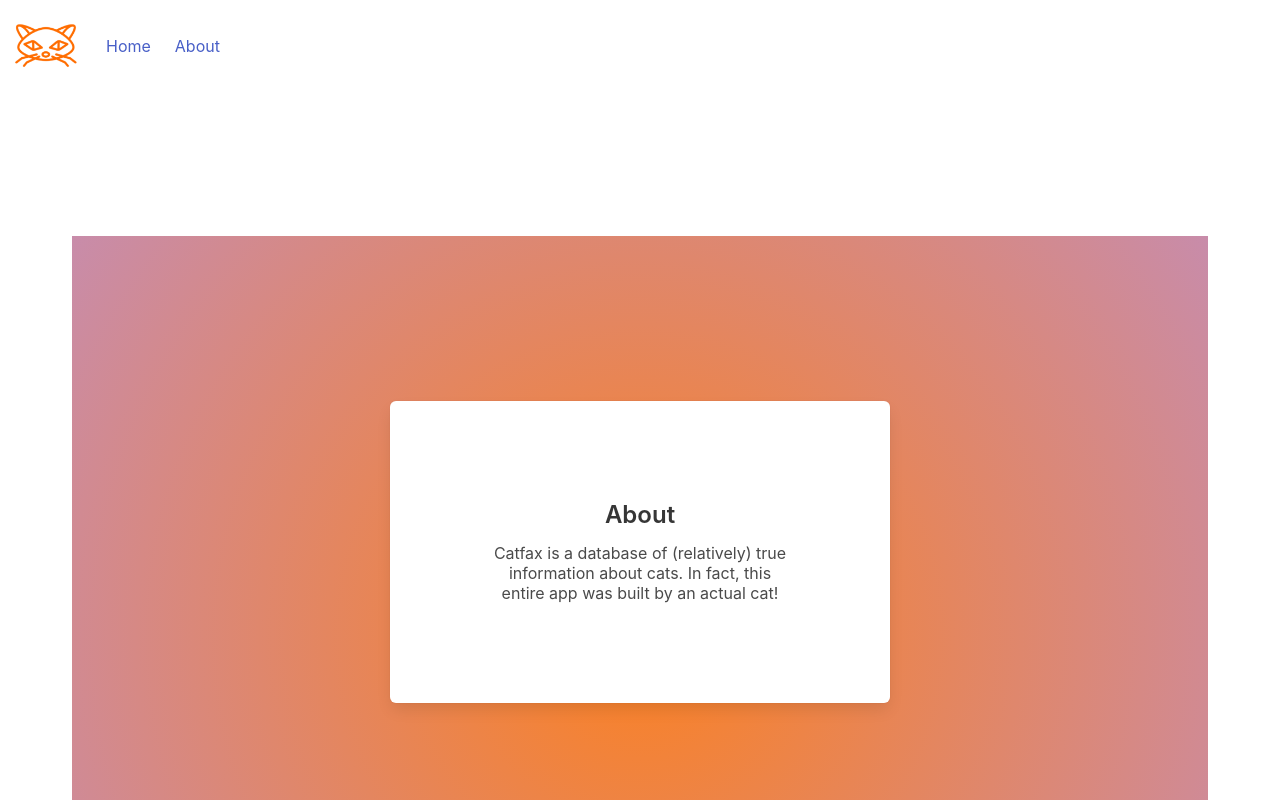
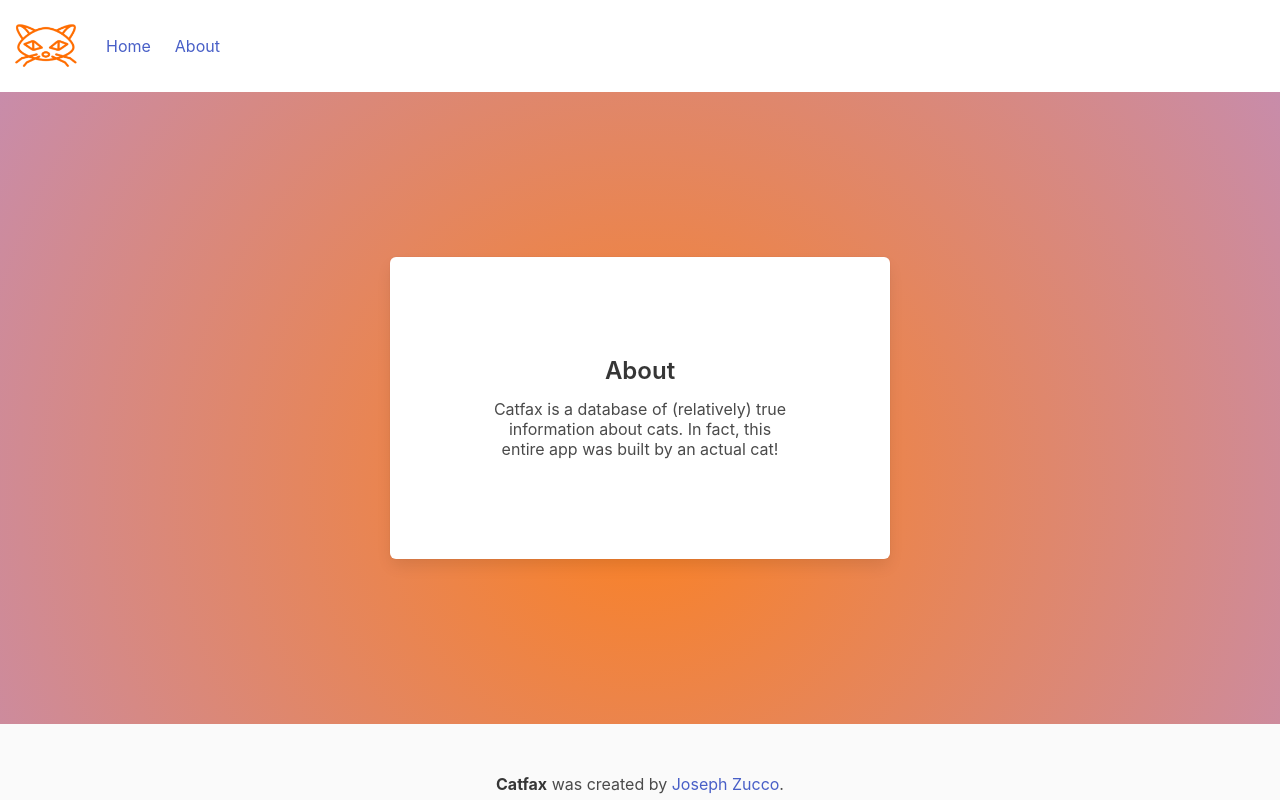
Before and after one commit to joezucco/apiproj, a React (Create React App) app: page /about in a window 1280 px wide. Shown: the top 800 px of the page. Built offline with nearby package versions, Linux system fonts and the light colour scheme; no server answers.

Commit message:
final touch for presentation

```diff
--- a/src/components/About.js
+++ b/src/components/About.js
@@ -3,7 +3,7 @@ import "./About.css"
 
 const About = (props) => {
   return (
-    <section class="section is-medium">
+
       <div
         className="aboutbod"
         style={{
@@ -26,7 +26,7 @@ const About = (props) => {
         </div>
         <Footer className="foot" />
       </div>
-    </section>
+
   );
 };
 
--- a/src/components/Fact.js
+++ b/src/components/Fact.js
@@ -11,6 +11,7 @@ const Fact = (props) => {
 
   const loaded = () => {
     return (
+      <section class="section is-medium">
         <div class="rows">
           <div class="row is-full">
             <div class="card is-fullheight" style={{ maxWidth: "100%" }}>
@@ -31,6 +32,7 @@ const Fact = (props) => {
             />
           </div>
         </div>
+      </section>
     );
   };
 
@@ -38,10 +40,8 @@ const Fact = (props) => {
     return (
       <>
         <img className="dancer" src="/dancer.gif" alt="Dance" />
-        <h6 style={{ color: "white", fontSize: "14px" }}>...dancing...</h6>
-        <h6 style={{ color: "white", fontStyle: "italic", fontSize: "8px" }}>
-          (loading)
-        </h6>
+        <h6 style={{color:"white", fontSize:"14px"}}>...dancing...</h6>
+        <h6 style={{color:"white", fontStyle:"italic", fontSize:"8px"}}>(loading)</h6>
       </>
     );
   };
```
Lines whose indentation alone changed are shown as unchanged.
